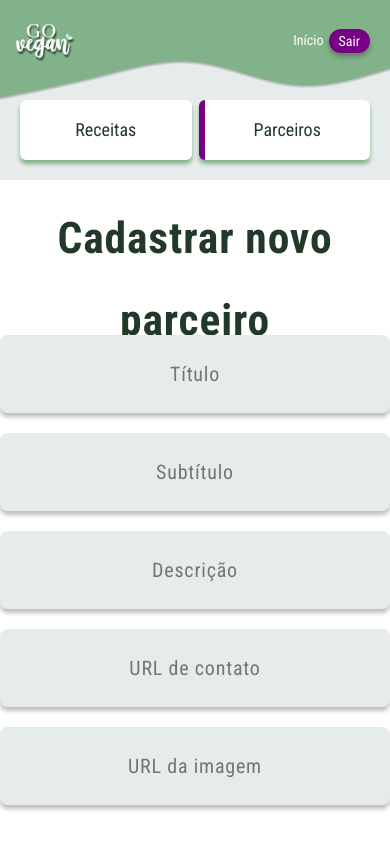
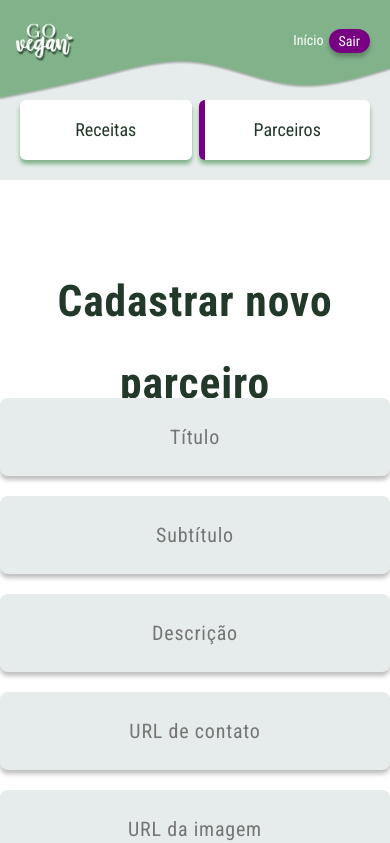
Before and after one commit to julianasinnott/goVegan, a React (Vite) app: page /admin/parceiros/cadastro in a window 390 px wide. Shown: the top 843 px of the page. Built offline with nearby package versions, Linux system fonts and the light colour scheme; sample sign-in values are in the browser's storage.

Commit message:
partners: create file responsive.

```diff
--- a/src/pages/admin/RegisterPartnersAdmin/index.jsx
+++ b/src/pages/admin/RegisterPartnersAdmin/index.jsx
@@ -1,5 +1,6 @@
 import { AdminTemplate } from "../../../components/templates/AdminTemplate";
 import "./style.css"
+import "./responsive.css"
 
 export function RegisterPartnersAdmin() {
   return (
--- /dev/null
+++ b/src/pages/admin/RegisterPartnersAdmin/responsive.css
@@ -0,0 +1,5 @@
+@media only screen and (max-width:800px) {
+  .main_RegisterPartners {
+    margin-top: 110px;
+  }
+}
```
